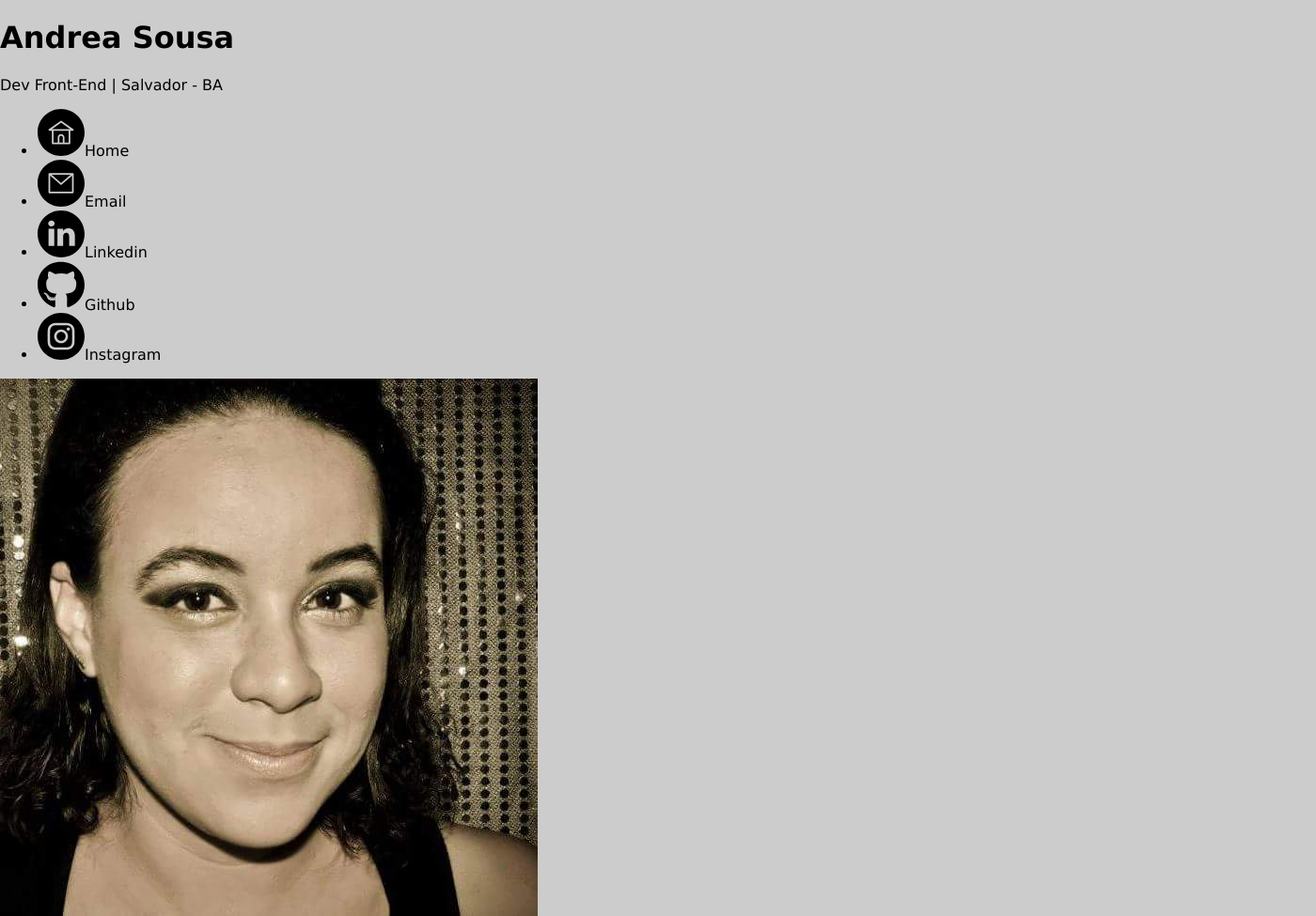
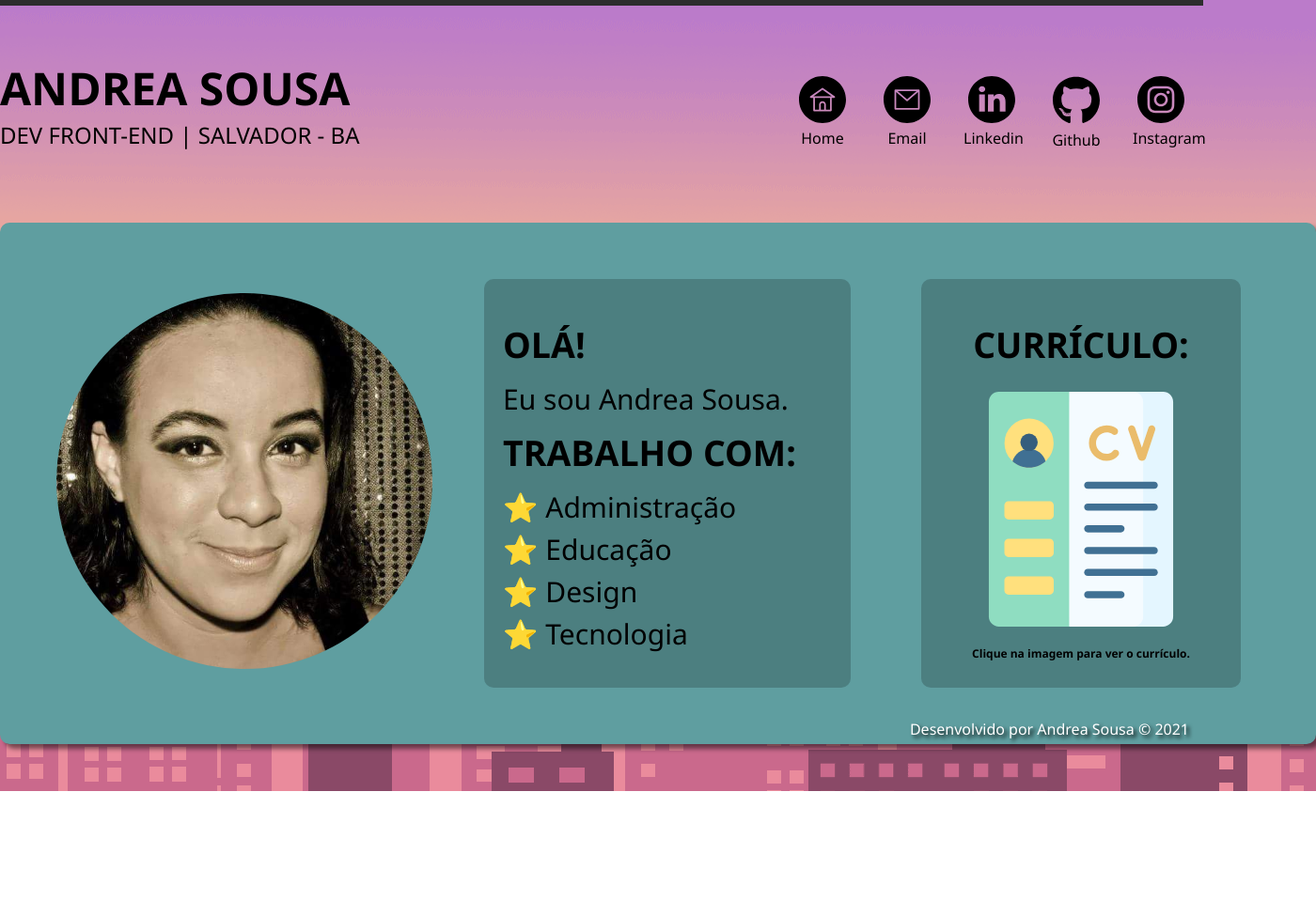
Before and after one commit to andreadcsousa/dio_webpage_inicio, a plain HTML site: page index.html in a window 1280 px wide. Shown: the top 975 px of the page at 94% size, 1400 px wide, since content can reach past the window. After the commit the page ends 842 px from the top, so only its background shows below. Drawn offline with Linux system fonts and the light colour scheme.

Commit message:
Update style.css

```diff
--- a/style.css
+++ b/style.css
@@ -1,63 +1,145 @@
+/* ESTILO BASE DA PÁGINA */
 body {
-    background: #ccc;
-    font-family: Verdana, Geneva, Tahoma, sans-serif;
-    max-width: 1300px;
-    margin: auto;
+  background: url('./img/bg-city.gif');
+  font-family: 'Segoe UI', monospace, sans-serif;
+  margin: 0 auto;
+  width: 100%;
 }
 
-.avatar {
-    margin-top: 1%;
-    border: 1px solid #505050;
-    border-radius: 50%;
+/* FAIXA HORIZONTAL SUPERIOR */
+span {
+  background-color: rgb(45, 45, 45);
+  margin: 0 auto;
+  padding: 3px 0;
+  position: absolute;
+  top: 0;
+  width: 100%;
 }
 
-#title, .subtitle, .post_title {
-    color: #505050;
+/* CABEÇALHO DA PÁGINA */
+.container {
+  display: flex;
+  flex-direction: row;
+  justify-content: space-between;
+  margin: 0 auto;
+  margin-top: 50px;
+  width: 1280px;
 }
 
-#title {
-    font-size: 35px;
-    text-transform: uppercase;
+.cabecalho {
+  line-height: 0.5;
+  text-transform: uppercase;
 }
 
-a {
-    text-decoration: line-through;
-    color: #505050;
+h1 {
+  font-size: 3rem;
 }
 
-.post_title {
-    font-size: 16px;
-    font-style: italic;
-    margin: 0;
-    margin-bottom: 15px;
+.cabecalho p {
+  font-size: 1.5rem;
 }
 
-.post {
-    background: #fff;
-    padding: 15px;
-    border: 3px solid #505050;
-    margin-bottom: 15px;
-    border-radius: 10px;
+/* MENU DE NAVEGAÇÃO */
+ul {
+  display: flex;
+  flex-direction: row;
+  list-style: none;
+  text-align: center;
 }
 
-.post_content {
-    margin: 0;
-    margin-bottom: 15px;
-    text-transform: capitalize;
-    text-align: justify;
-    width: 40%;
+li {
+  align-self: center;
+  height: 75px;
+  padding: 15px;
+  transition: 1s;
+  width: 60px;
 }
 
-.post_image {
-    margin-bottom: 15px;
-    width: 40%;
+/* ANIMAÇÃO DO MENU DE NAVEGAÇÃO */
+li:hover {
+  background: rgb(231, 210, 87);
 }
 
-.contacts_list {
-    list-style-type: none;
-    padding-left: 15px;
+/* CONTEÚDO PRINCIPAL DA PÁGINA */
+main {
+  align-items: stretch;
+  background-color: cadetblue;
+  border-radius: 10px;
+  box-shadow: 5px 5px 5px rgba(0, 0, 0, 0.5);
+  display: flex;
+  flex-direction: row;
+  justify-content: space-between;
+  margin: 50px auto;
+  padding: 60px;
+  width: 1280px;
 }
 
-.contacts_list li a {
-    text-decoration: none;
+/* SEÇÃO 1 - IMAGEM */
+.imagem img {
+  border-radius: 50%;
+  margin-top: 15px;
+  width: 400px;
+
 }
+
+/* SEÇÃO 2 - APRESENTAÇÃO */
+.apresentacao {
+  background: rgba(0, 0, 0, 0.2);
+  border-radius: 10px;
+  font-size: 25px;
+  line-height: 1;
+  margin: 0 20px;
+  padding: 20px;
+  width: 350px;
+}
+
+h2 {
+  text-transform: uppercase;
+}
+
+.preferencias img {
+  margin-right: 10px;
+}
+
+p {
+  font-size: 30px;
+  line-height: 0.5;
+}
+
+.preferencias p::before {
+  content: "⭐ ";
+}
+
+/* SEÇÃO 3 - CONTATO */
+.contato {
+  background: rgba(0, 0, 0, 0.2);
+  border-radius: 10px;
+  font-size: 25px;
+  line-height: 1;
+  margin: 0 20px;
+  padding: 20px;
+  text-align: center;
+  text-transform: uppercase;
+  width: 300px;
+}
+
+legend {
+  font-size: 12px;
+  font-weight: bold;
+  padding-top: 20px;
+  text-transform: initial;
+}
+
+/* RODAPÉ DA PÁGINA */
+footer p {
+  bottom: 0;
+  color: rgb(255, 255, 255);
+  filter: drop-shadow(3px 3px 2px rgb(0, 0, 0));
+  font-size: 16px;
+  margin: 0 auto;
+  padding: 20px 0;
+  position: absolute;
+  right: 15px;
+  text-align: right;
+  width: 100%;
+}
```
